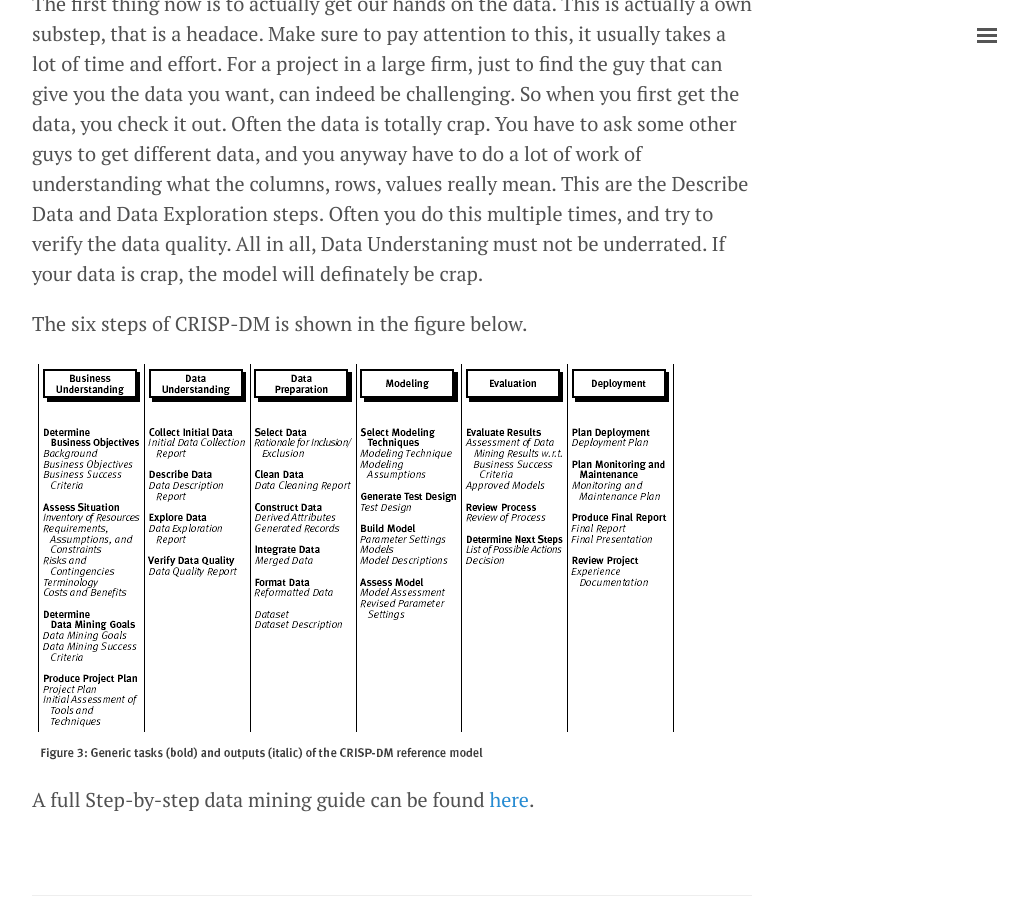
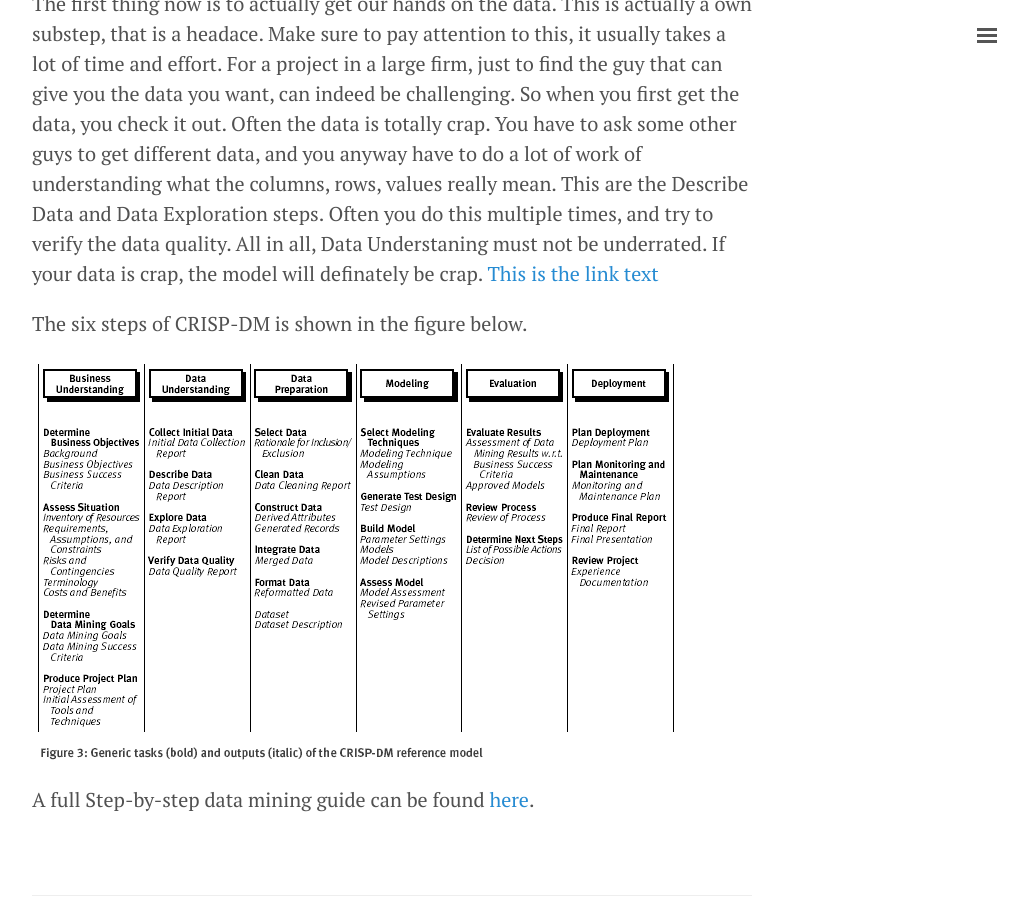
Before and after one commit to herman-hellenes/herman-hellenes.github.io, a Jekyll site: the page built from _posts/2017-08-19-CRISP-DM.md, in a window 1280 px wide and 900 px high, scrolled down 1887 px. Shown: the whole window, without its empty margins (248-1276 px from the left). Built offline with Jekyll 4.4.1, drawn with Linux system fonts in a browser that asks for light colours; nearby versions of some CDN libraries; comment, search, counter and statistics services are not loaded.

Commit message:
Update 2017-08-19-CRISP-DM.md

```diff
--- a/_posts/2017-08-19-CRISP-DM.md
+++ b/_posts/2017-08-19-CRISP-DM.md
@@ -26,7 +26,7 @@ Let's concretizize the concept of CRISP-DM. The framework contains six steps. On
 Business Understanding is the first up. Here we define the problem, the wanted outcome, constraints, make a plan and so on. This is a more "general consulting" step, where workshops and asking around are key activities. We are far away from actually doing some analytics. In academia, it is akward to use the term Business Understanding, however it is still the same job to be done when trying to make a research paper. We need to find the right problem to solve, before we start solving it with prediction models and so on. A perfect solution to something nobody wants, is not very useful.
 
 After the Business Understanding step, we dig into the Data Understaning step. The first thing now is to actually get our hands on the data. This is actually a own substep, that is a headace. Make sure to pay attention to this, it usually takes a lot of time and effort. For a project in a large firm, just to find the guy that can give you the data you want, can indeed be challenging. So when you first get the data, you check it out. Often the data is totally crap. You have to ask some other guys to get different data, and you anyway have to do a lot of work of understanding what the columns, rows, values really mean. This are the Describe Data and Data Exploration steps. Often you do this multiple times, and try to verify the data quality. All in all, Data Understaning must not be underrated. If your data is crap, the model will definately be crap.
-
+[This is the link text](#Business Understanding)
 
 The six steps of CRISP-DM is shown in the figure below.
 
```
